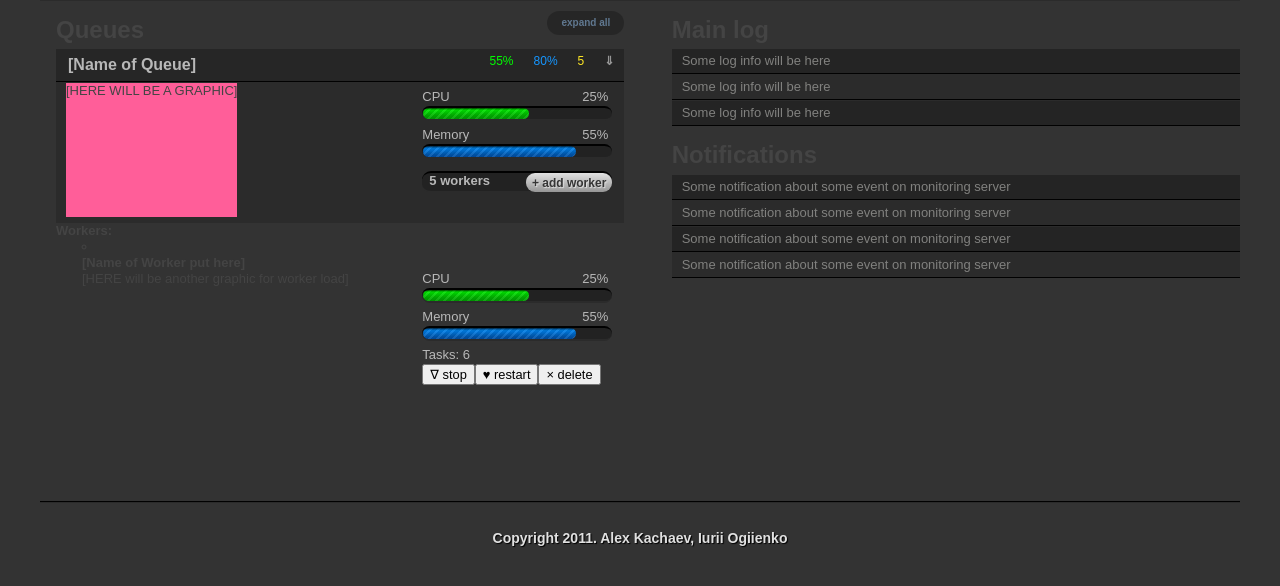
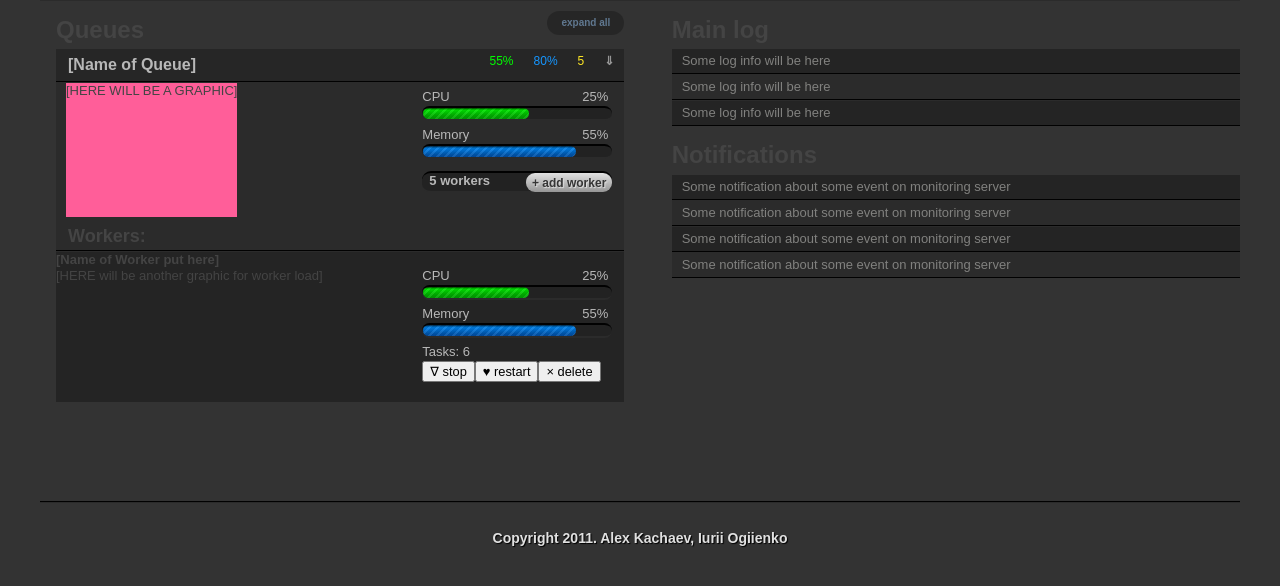
Before and after one commit to kachayev/gearoscope, a Python web app: template templates/dashboard/index.html in a window 1280 px wide. Shown: the part 76-662 px from the top of the page. Run offline with Jinja, Linux system fonts and the light colour scheme; the template is opened without the code that fills it, so the values that code supplies are empty; some libraries are stand-ins or nearby versions.

Commit message:
added worker block styles

```diff
--- a/static/css/style.css
+++ b/static/css/style.css
@@ -368,6 +368,47 @@ aside .block{
 }
 
 
+.togle_workers{
+    float: right;
+    height: 20px;
+    padding: 0 16px 0 20px;
+    line-height: 1;
+    font-size: 14px;
+    background-color: rgba(0,0,0,0.15);
+    border-bottom-left-radius: 18px;
+    border-bottom-right-radius: 18px;
+    cursor: pointer;
+    font-weight: bold;
+}
+.workers_list h4{
+    border-bottom: 1px solid #010101;
+    background-color: rgba(0,0,0,0.15);
+    line-height: 1.5;
+    font-size: 18px;
+    font-weight: bold;
+    padding-left: 12px;
+}
+.workers_list ul{
+    border-top: 1px solid #2b2b2b;
+    margin: 0;
+    list-style: none inside none;
+}
+
+.workers_list li:nth-child(odd){
+    background-color: rgba(0,0,0,0.30);
+}
+
+.workers_list li:nth-child(even){
+    background-color: rgba(0,0,0,0.15);
+}
+
+.worker_details .worker_stats{
+    float: right;
+    height: 134px;
+    width: 190px;
+    padding-right: 12px;
+    color: #b8b8b8;
+}
 
 
 
```
